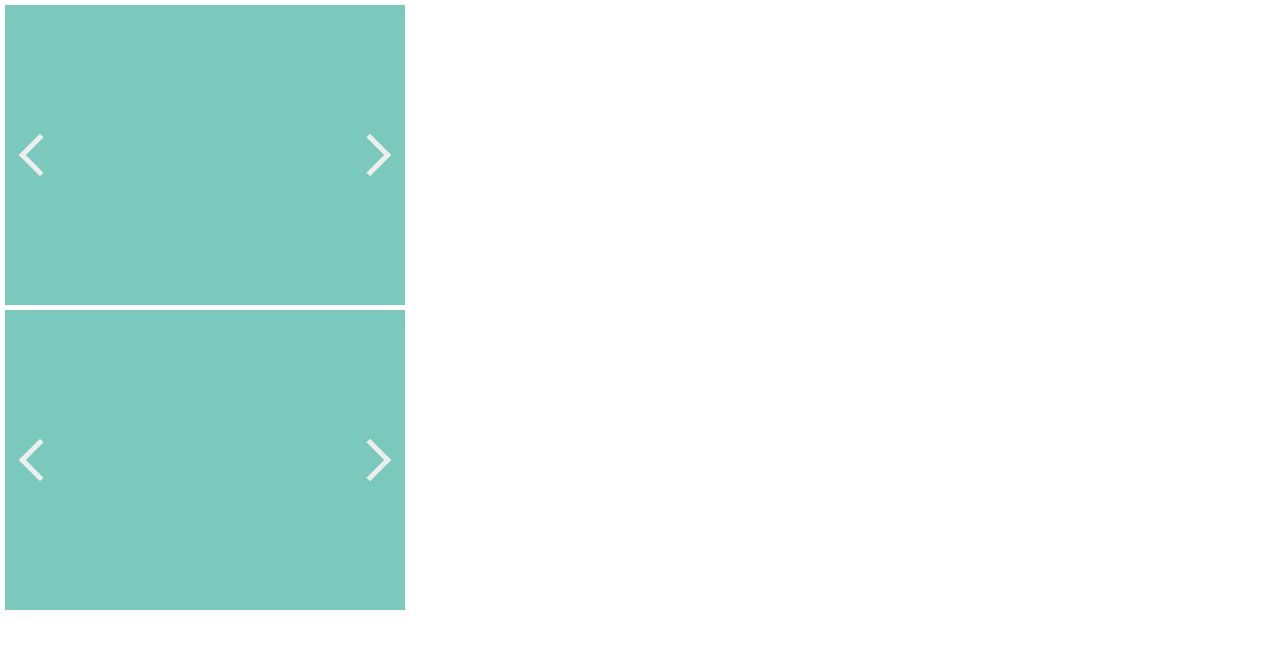
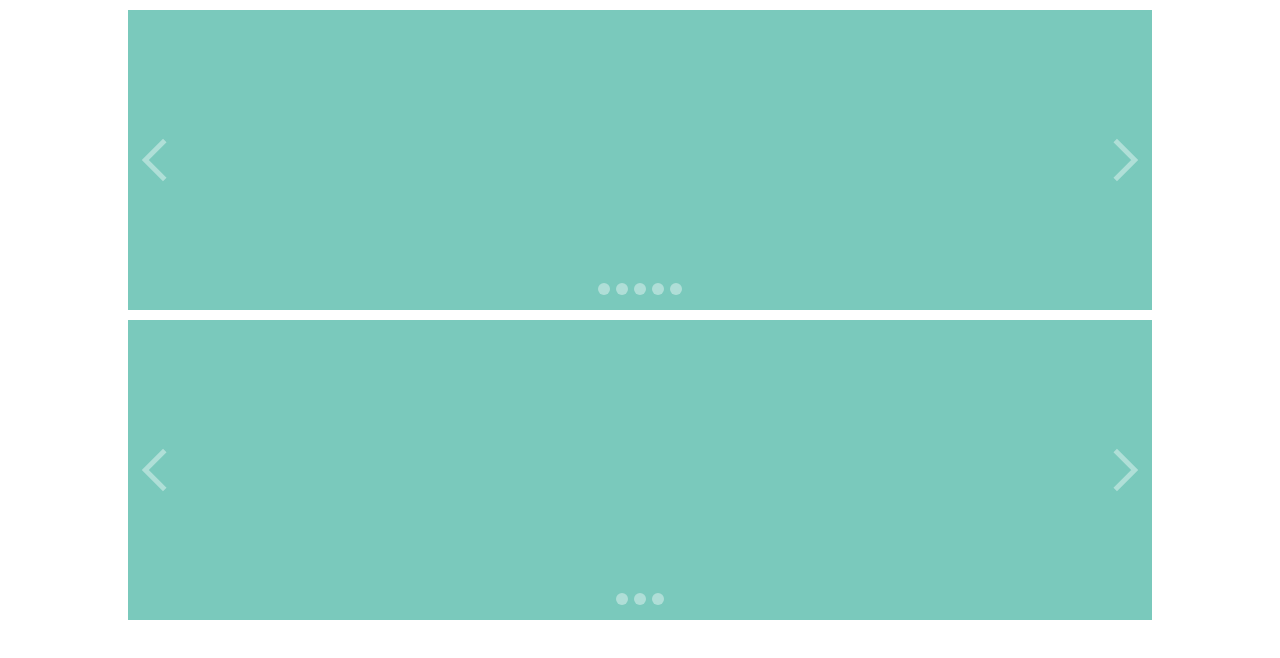
Before and after one commit to SE-Jr/tada.js, a website built with webpack: page index.html in a window 1280 px wide. Built offline with nearby package versions, Linux system fonts and the light colour scheme.

Commit message:
feat: render indicator

```diff
--- a/src/scripts/component.js
+++ b/src/scripts/component.js
@@ -11,6 +11,7 @@ export default class Component {
     this._refineOption(option);
     this._initContainer();
     this._initChildren(option);
+    this._attachEvent();
   }
 
   _initVariables(controller) {
@@ -30,6 +31,8 @@ export default class Component {
   _initContainer() {}
 
   _initChildren(option) {}
+
+  _attachEvent() {}
 
   resize() {}
 
--- a/src/scripts/config.js
+++ b/src/scripts/config.js
@@ -7,6 +7,8 @@ export const SLIDE_CLASS = '__sp__slider__slide';
 export const NAVIGATOR_CLASS = '__sp__navigator';
 export const NAVIGATOR_PREV_CLASS = '__sp__navigator__prev';
 export const NAVIGATOR_NEXT_CLASS = '__sp__navigator__next';
+export const INDICATOR_CLASS = '__sp__indicator__container';
+export const INDICATOR_ITEM_CLASS = '__sp__indicator__item __sp__indicator__item--circle';
 
 export const NAVIGATOR_PREV_PHRASE = '이전 슬라이드';
 export const NAVIGATOR_NEXT_PHRASE = '다음 슬라이드';
--- a/src/scripts/indicator.js
+++ b/src/scripts/indicator.js
@@ -1,8 +1,27 @@
 import Component from './component';
+import { INDICATOR_CLASS, INDICATOR_ITEM_CLASS } from './config';
 
 export default class Indicator extends Component {
   constructor(option, controller) {
     super(option);
     this.init(option, controller);
   }
+
+  _initContainer() {
+    const container = document.createElement('ul');
+    this.container = container;
+    container.classList.add(INDICATOR_CLASS)
+    container.innerHTML = this._generateChildrenHTML();
+    this.controller.projector.appendChild(container);
+  }
+
+  _generateChildrenHTML() {
+    const count = this.controller.slideCount;
+    let result = '';
+    for (let i = 0; i < count; i++) {
+      result += `<li class="${INDICATOR_ITEM_CLASS}"><button>${i+1}</button></li>`;
+    }
+    return result;
+  }
+
 }
--- a/src/scripts/navigator.js
+++ b/src/scripts/navigator.js
@@ -8,27 +8,20 @@ export default class Navigator extends Component {
     this.init(option, controller);
   }
 
-  init(option, controller) {
-    super.init(option, controller);
-    this._attachEvent();
-  }
-
   _initVariables(controller) {
     super._initVariables(controller);
     this.prevContainer = undefined;
     this.nextContainer = undefined;
   }
 
-  _initChildren(option) {
-  	const tempGenerator = document.createElement('div');
+  _initContainer() {
+    const tempGenerator = document.createElement('div');
     tempGenerator.innerHTML =
       `<a href="#" class="${NAVIGATOR_CLASS} ${NAVIGATOR_PREV_CLASS}">${NAVIGATOR_PREV_PHRASE}</a>` +
       `<a href="#" class="${NAVIGATOR_CLASS} ${NAVIGATOR_NEXT_CLASS}">${NAVIGATOR_NEXT_PHRASE}</a>`;
 
     this.prevContainer = tempGenerator.querySelector(`.${NAVIGATOR_PREV_CLASS}`);
     this.nextContainer = tempGenerator.querySelector(`.${NAVIGATOR_NEXT_CLASS}`);
-
-    this.children.push(this.prevContainer, this.nextContainer);
 
     this.controller.projector.appendChild(this.prevContainer);
     this.controller.projector.appendChild(this.nextContainer);
--- a/src/styles/style.scss
+++ b/src/styles/style.scss
@@ -1,12 +1,10 @@
 @import "reset";
-$default-color: rgb(223,229,229);
-$first-color: rgb(122,201,188);
-$second-color: rgb(236,220,191);
-$third-color: rgb(245,118,86);
-$fourth-color: rgb(241,175,16);
-$fifth-color: rgb(123,168,83);
 
 .__sp__projector__container {
+  $navigator-focused-color: rgba(255,255,255,1);
+  $navigator-color: rgba(255,255,255,0.4);
+  $navigator-disabled-color: rgba(238,238,238,0.4);
+
   position: relative;
   overflow: hidden;
 
@@ -15,13 +13,18 @@ $fifth-color: rgb(123,168,83);
       float: left;
     }
   }
+
   .__sp__navigator {
     display: inline-block;
     width: 30px;
     height: 30px;
-    border: solid #eee;
+    border: solid $navigator-color;
     text-indent: -999px;
     position: absolute;
+
+    &:hover {
+      border-color: $navigator-focused-color;
+    }
 
     &.__sp__navigator__prev {
       border-width: 5px 0 0 5px;
@@ -36,12 +39,66 @@ $fifth-color: rgb(123,168,83);
       right: 20px;
     }
   }
+  .__sp__navigator--disabled {
+    &, &:hover {
+      border-color: $navigator-disabled-color;
+    }
+  }
+
+  .__sp__indicator__container {
+    position: absolute;
+    bottom: 5%;
+    width: 100%;
+    text-align: center;
+    font-size: 0;
+
+    $button-dimension: 12px;
+
+    .__sp__indicator__item {
+      display: inline-block;
+
+      &:not(:first-child) {
+        margin-left: $button-dimension / 2;
+      }
+
+      & > button {
+        display: inline-block;
+        overflow: hidden;
+        padding: 0;
+        text-indent: -999px;
+        border: 0;
+        border-radius: 0;
+        background: $navigator-color;
+        outline: 0;
+        cursor: pointer;
+
+        &:hover {
+          background-color: $navigator-focused-color;
+        }
+      }
+    }
+    .__sp__indicator__item--circle {
+      & > button {
+        width: $button-dimension;
+        height: $button-dimension;
+        border-radius: $button-dimension;
+      }
+    }
+  }
 }
 
+
+$default-color: rgb(223,229,229);
+$first-color: rgb(122,201,188);
+$second-color: rgb(236,220,191);
+$third-color: rgb(245,118,86);
+$fourth-color: rgb(241,175,16);
+$fifth-color: rgb(123,168,83);
+
 .sp {
-  width: 400px;
+  width: 80%;
   height: 300px;
-  margin: 5px;
+  margin: 10px auto;
 
   div {
     background-color: $default-color;
```
